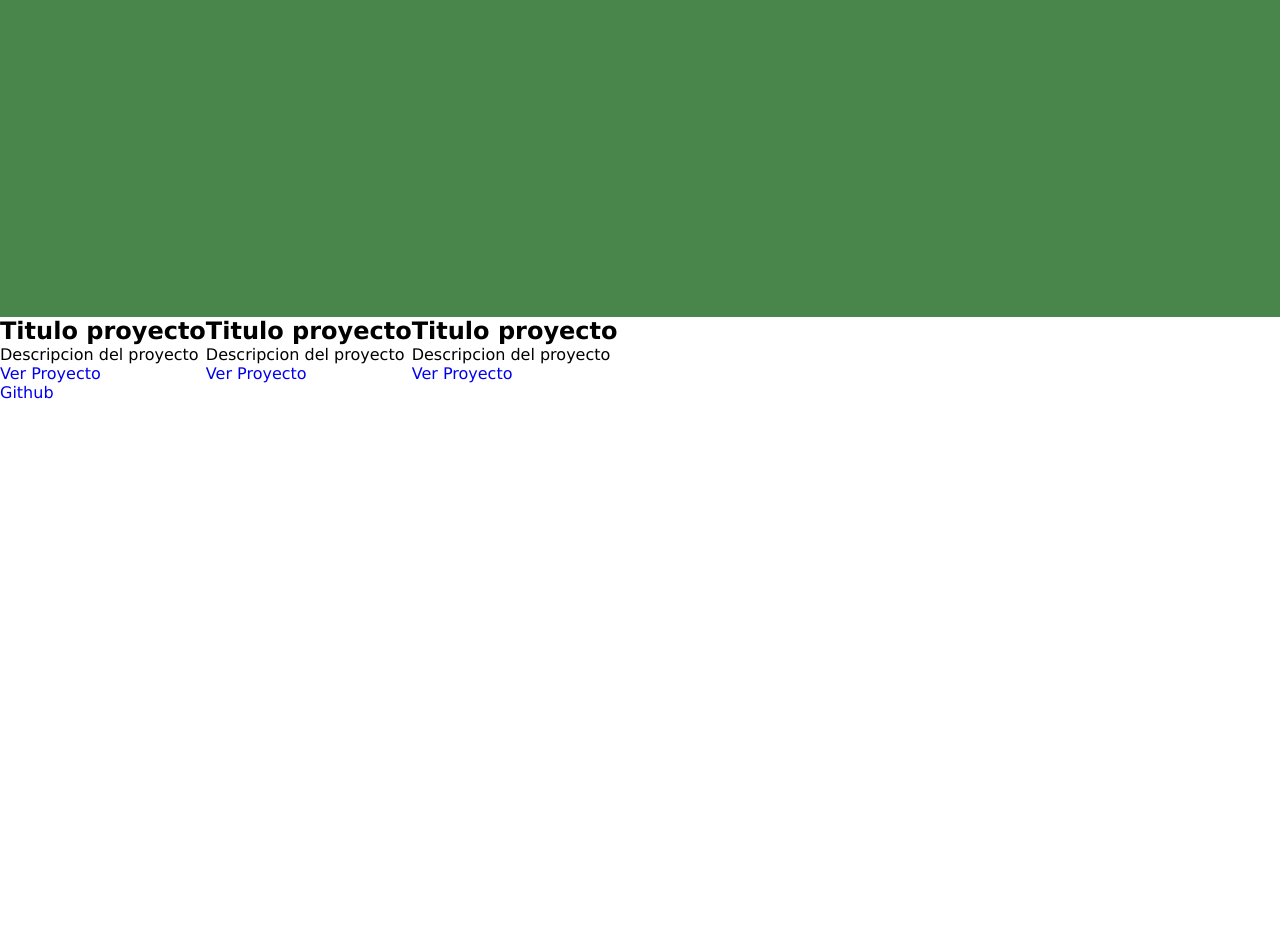
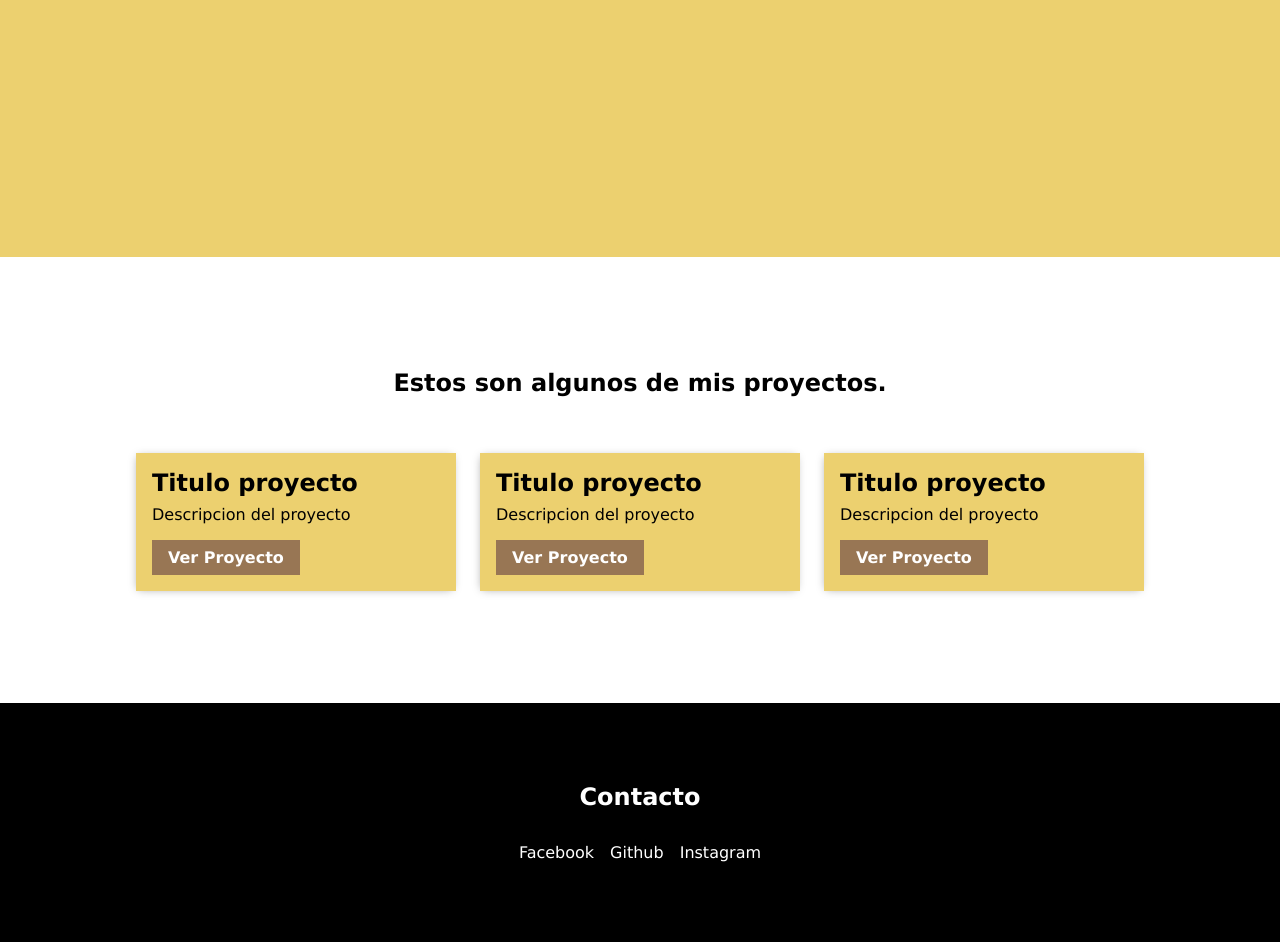
Before and after one commit to EstebanCarrilloG/free-code-camp-css-certification-projects, a plain HTML site: page portfolio/index.html in a window 1280 px wide. Shown: the part 543-1485 px from the top of the page. Before the commit the page ends 945 px from the top, so only its background shows below. Drawn offline with Linux system fonts and the light colour scheme.

Commit message:
portfolio terminado

```diff
--- a/portfolio/index.html
+++ b/portfolio/index.html
@@ -7,15 +7,15 @@
     <title>Document</title>
   </head>
   <body>
-    <header class="header">
-      <div class="header-container container">
+    <nav id="navbar">
       <p>Esteban Carrillo</p>
-        <nav>
-          <a href="#">Ejemplo 1</a>
-          <a href="#">Ejemplo 2</a>
+      <ul>
+        <li><a href="#Proyectos">Proyectos</a></li>
+        <li>
+          <a id="profile-link" href="http://" target="_blank" rel="noopener noreferrer">Perfil</a>
+        </li>
+      </ul>
     </nav>
-      </div>
-    </header>
     <main class="main">
       <section id="welcome-section">
         <div class="container">
@@ -23,7 +23,8 @@
           <p>Desarrollador web</p>
         </div>
       </section>
-      <section id="projects">
+      <section id="projects" class="container">
+        <h1>Estos son algunos de mis proyectos.</h1>
         <div class="project-tile">
           <h2>Titulo proyecto</h2>
           <p>Descripcion del proyecto</p>
@@ -42,7 +43,18 @@
       </section>
     </main>
     <footer>
+      <div class="container">
+        <h2>Contacto</h2>
+        <div class="footer-links">
+          <a href="http://" target="_blank" rel="noopener noreferrer"
+            >Facebook</a
+          >
           <a href="http://" target="_blank" rel="noopener noreferrer">Github</a>
+          <a href="http://" target="_blank" rel="noopener noreferrer"
+            >Instagram</a
+          >
+        </div>
+      </div>
     </footer>
   </body>
 </html>
--- a/portfolio/styles.css
+++ b/portfolio/styles.css
@@ -4,13 +4,19 @@
   box-sizing: border-box;
 }
 :root {
-  --color-1: rgb(59, 183, 199);
-  --color-2: rgb(241, 48, 48);
-  --color-3: rgb(73, 134, 76);
+  --color-1: #000;
+  --color-2: #987654;
+  --color-3: #ECD06F;
+  --color-4:#9C9C9C;
+  --box-shadow-md: -1px 1px 9px -3px #9C9C9C;
 }
 body {
   font-family: "Lucida Sans", "Lucida Sans Regular", "Lucida Grande",
     "Lucida Sans Unicode", Geneva, Verdana, sans-serif;
+}
+
+ul li{
+  list-style: none;
 }
 
 a {
@@ -23,32 +29,37 @@ a {
   margin: 0 auto;
 }
 
-.header {
+nav{
+  position: fixed;
+  top:0px;
+  width: 100%;
+
+  color: white;
   background: var(--color-1);
-  color: white;
-  .header-container {
-    padding: 1rem 0;
+    padding: 1rem 1rem;
     display: flex;
+    flex-wrap: wrap;
     justify-content: space-between;
     align-items: center;
     & p {
       font-weight: bold;
       font-size: 1.5rem;
     }
-    & nav {
+    & ul {
       display: flex;
       gap: 1rem;
+
       & a {
         color: white;
         font-weight: bold;
       }
     }
-  }
 }
 
 .main {
   #welcome-section {
     background: var(--color-3);
+    text-align: center;
     .container {
       height: 100vh;
       display: flex;
@@ -59,8 +70,67 @@ a {
     }
   }
   #projects{
+    padding: 7rem 0;
     display: flex;
     flex-wrap: wrap;
+    justify-content: center;
+    gap: 1.5rem;
+    & h1{
+      width: 100%;
+      text-align: center;
+      margin-bottom: 2rem;
+    }
+    .project-tile{
+      max-width: 100%;
+      width: 20rem;
+      padding: 1rem;
+      box-shadow: var(--box-shadow-md);
+      background: var(--color-3);
+      & p{
+        margin-top: 0.5rem;
+        margin-bottom: 1rem;
+      }
+      & a{
+        background: var(--color-2);
+        color: white;
+        font-weight: bold;
+        display: block;
+        width: max-content;
+        max-width: 100%;
+        padding: 0.5rem 1rem;
+      }
+    }
 
   }
 }
+footer{
+  background: var(--color-1);
+  color: white;
+  .container{
+    padding: 5rem 0;
+    text-align: center;
+    display: grid;
+    justify-content: center;
+    gap: 2rem;
+    .footer-links{
+      display: flex;
+      gap: 1rem;
+      flex-wrap: wrap;
+      justify-content: center;
+      & a{
+        color: white;
+      }
+
+    }
+  }
+}
+
+@media screen and (max-width: 425px )
+{
+  nav{
+    text-align: center;
+    flex-direction: column;
+    gap:1rem
+  }
+
+}
```
Lines whose indentation alone changed are shown as unchanged.
